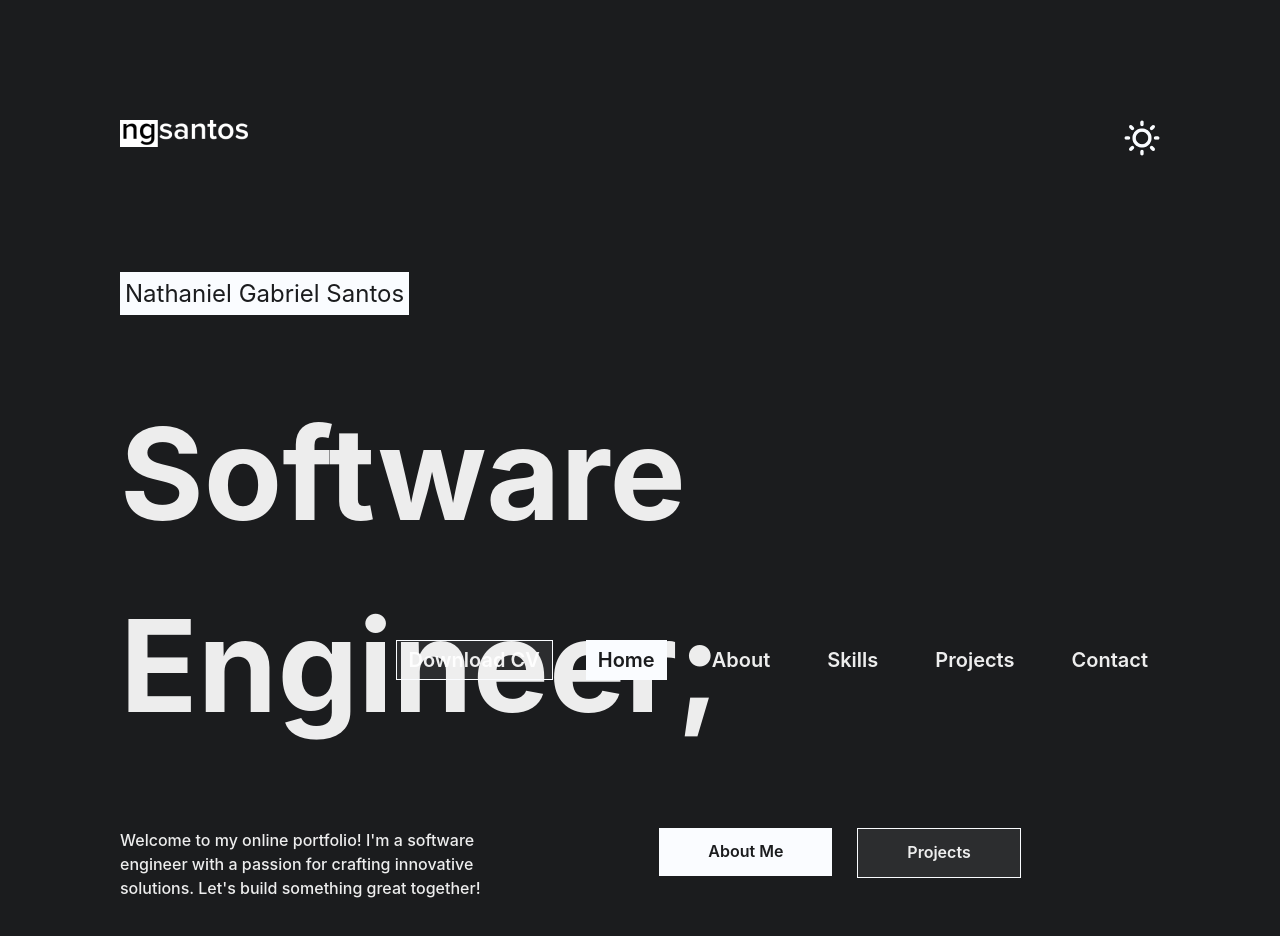
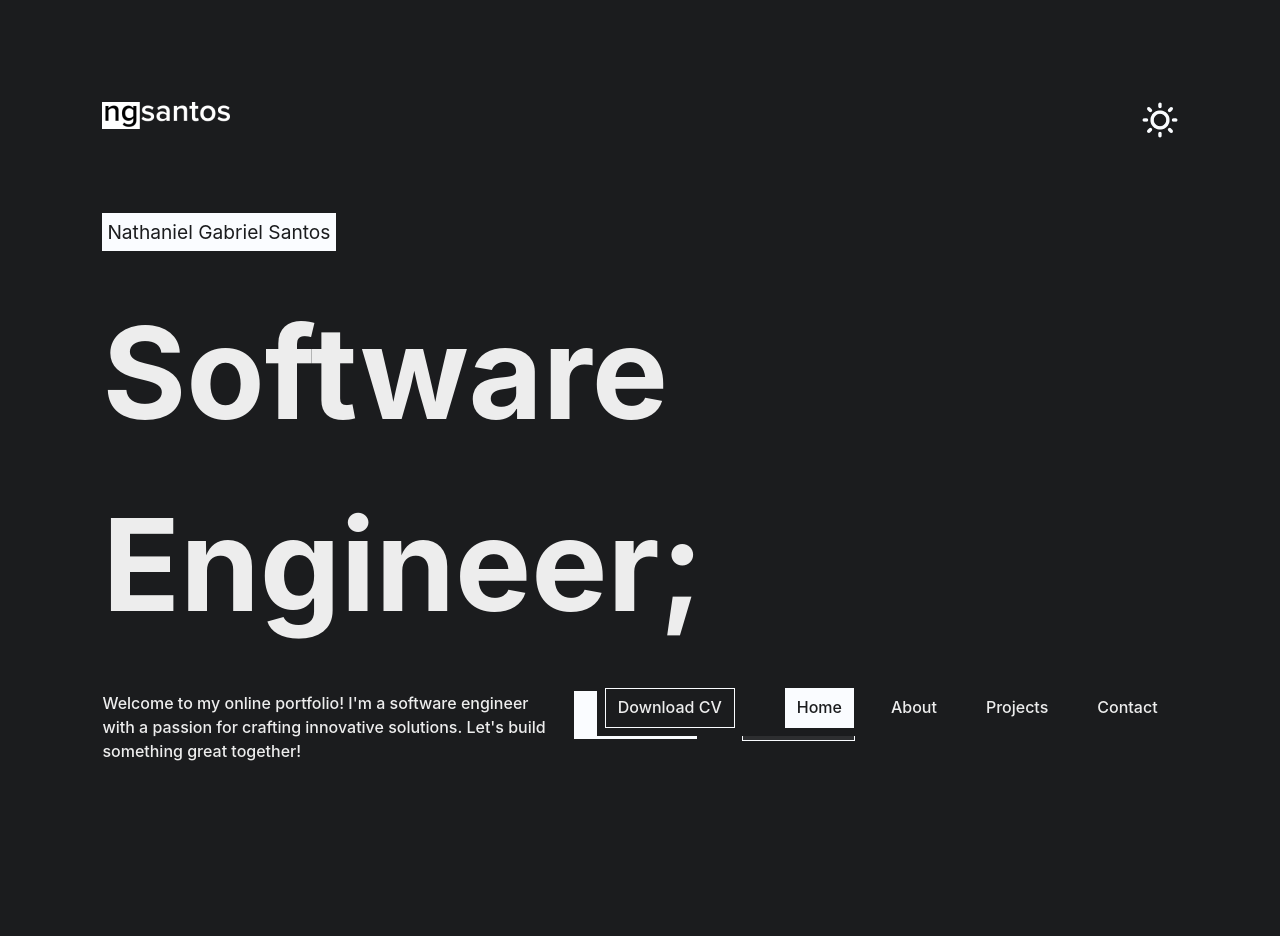
Before and after one commit to gabesantos21/ngsantos-portfolio, a React (Vite) app: page / in a window 1280 px wide. Shown: the top 936 px of the page. After the commit the page ends 866 px from the top, so only its background shows below. Built offline with nearby package versions, Linux system fonts and the light colour scheme.

Commit message:
made home page responsive, collapsable bottom nav

```diff
--- a/src/App.tsx
+++ b/src/App.tsx
@@ -1,20 +1,14 @@
 import { Box } from '@chakra-ui/react';
 import Nav from './components/navbar/navbar';
-import BottomNav from './components/navbar/bottomNavbar';
 import config from './config/config';
 import { useState } from 'react';
-import {
-  Route,
-  Routes,
-  Navigate,
-  useNavigate,
-} from 'react-router-dom';
+import { Route, Routes, Navigate, useNavigate } from 'react-router-dom';
 import Home from './pages/home';
 import Error from './pages/error';
 import About from './pages/about';
-import Skills from './pages/skills';
 import Projects from './pages/projects';
 import Contact from './pages/contact';
+import BottomNavBar from './components/navbar/bottomNavbar';
 
 function App() {
   const navigate = useNavigate();
@@ -29,16 +23,21 @@ function App() {
     <>
       <Box m={config.margin}>
         <Nav />
-        <BottomNav active={active} onSelectNav={(nav) => onNavigate(nav)} />
         <Routes>
-            <Route path="/" element={<Home onSelectNav={(nav) => onNavigate(nav)}/>} />
+          <Route
+            path="/"
+            element={<Home onSelectNav={(nav) => onNavigate(nav)} />}
+          />
           <Route path="/About" element={<About />} />
-            <Route path="/Skills" element={<Skills />} />
           <Route path="/Projects" element={<Projects />} />
           <Route path="/Contact" element={<Contact />} />
           <Route path="/404" element={<Error />} />
           <Route path="*" element={<Navigate to="/404" />} />
         </Routes>
+        <BottomNavBar
+          active={active}
+          onSelectNav={(nav: string) => onNavigate(nav)}
+        />
       </Box>
     </>
   );
--- a/src/components/navbar/bottomNavbar.tsx
+++ b/src/components/navbar/bottomNavbar.tsx
@@ -1,15 +1,181 @@
-import { Flex, Button, HStack, Spacer, useColorMode } from '@chakra-ui/react';
+import {
+  Box,
+  Flex,
+  IconButton,
+  Stack,
+  Collapse,
+  useDisclosure,
+  Button,
+  useColorMode,
+} from '@chakra-ui/react';
+import { HamburgerIcon, CloseIcon } from '@chakra-ui/icons';
 import config from '../../config/config';
-import { Link } from 'react-router-dom';
+
+export default function BottomNavBar({
+  active,
+  onSelectNav,
+}: BottomNavBarInterface) {
+  const { isOpen, onToggle } = useDisclosure();
+  // const { colorMode } = useColorMode();
+
+  return (
+    <Box position={'fixed'} right={config.margin} bottom={config.margin}>
+      <Collapse in={isOpen} animateOpacity>
+        <MobileNav active={active} onSelectNav={onSelectNav} />
+      </Collapse>
+      <Flex alignItems="end">
+        <Flex flex={{ base: 1 }} justify={{ base: 'center', md: 'start' }}>
+          <Flex display={{ base: 'none', md: 'flex' }}>
+            <DesktopNav active={active} onSelectNav={onSelectNav} />
+          </Flex>
+        </Flex>
+        <Flex
+          flex={{ base: 1, md: 'auto' }}
+          display={{ base: 'flex', md: 'none' }}
+          justifyContent="end"
+        >
+          <IconButton
+            onClick={onToggle}
+            icon={
+              isOpen ? (
+                <CloseIcon
+                  // _hover={{
+                  //   bg: colorMode === 'light' ? config.black : config.white,
+                  //   color: colorMode === 'light' ? config.white : config.black,
+                  // }}
+                  w={7}
+                  h={7}
+                />
+              ) : (
+                <HamburgerIcon
+                  // _hover={{
+                  //   bg: colorMode === 'light' ? config.black : config.white,
+                  //   color: colorMode === 'light' ? config.white : config.black,
+                  // }}
+                  w={9}
+                  h={9}
+                />
+              )
+            }
+            variant={'ghost'}
+            aria-label={'Toggle Navigation'}
+          />
+        </Flex>
+      </Flex>
+    </Box>
+  );
+}
+
+const DesktopNav = ({ active, onSelectNav }: BottomNavBarInterface) => {
+  const { colorMode } = useColorMode();
+
+  return (
+    <Stack
+      direction={'row'}
+      gap={'25px'}
+      justifyContent={'end'}
+      bg={colorMode === 'dark' ? config.black : config.white}
+      p={2}
+    >
+      <Box>
+        <Button
+          p={'7px 12px'}
+          fontSize={'md'}
+          fontWeight={500}
+          variant={'ghost'}
+          borderRadius={0}
+          border={`1px solid ${
+            colorMode === 'light' ? config.black : config.white
+          }`}
+          onClick={() => onSelectNav('#')}
+          _hover={{
+            bg: colorMode === 'light' ? config.black : config.white,
+            color: colorMode === 'light' ? config.white : config.black,
+          }}
+          _active={{
+            bg: colorMode === 'light' ? config.black : config.white,
+            color: colorMode === 'light' ? config.white : config.black,
+          }}
+        >
+          Download CV
+        </Button>
+      </Box>
+      {NAV_ITEMS.map((navItem) => (
+        <Box key={navItem.title}>
+          {navItem.title !== 'Download CV' && (
+            <Button
+              p={'7px 12px'}
+              fontSize={'md'}
+              fontWeight={500}
+              variant={'ghost'}
+              borderRadius={0}
+              onClick={() => onSelectNav(navItem.href)}
+              isActive={active === navItem.href}
+              _hover={{
+                bg: colorMode === 'light' ? config.black : config.white,
+                color: colorMode === 'light' ? config.white : config.black,
+              }}
+              _active={{
+                bg: colorMode === 'light' ? config.black : config.white,
+                color: colorMode === 'light' ? config.white : config.black,
+              }}
+            >
+              {navItem.title}
+            </Button>
+          )}
+        </Box>
+      ))}
+    </Stack>
+  );
+};
+
+const MobileNav = ({ active, onSelectNav }: BottomNavBarInterface) => {
+  const { colorMode } = useColorMode();
+
+  return (
+    <Stack pb={4} display={{ md: 'none' }}>
+      {NAV_ITEMS.map((navItem) => (
+        <Stack>
+          <Button
+            justifyContent={'end'}
+            borderRadius={0}
+            fontWeight={500}
+            m={1.5}
+            variant={'none'}
+            onClick={() => onSelectNav(navItem.href)}
+            isActive={active === navItem.href}
+            _hover={{
+              bg: colorMode === 'light' ? config.black : config.white,
+              color: colorMode === 'light' ? config.white : config.black,
+            }}
+            _active={{
+              bg: colorMode === 'light' ? config.black : config.white,
+              color: colorMode === 'light' ? config.white : config.black,
+            }}
+          >
+            {navItem.title}
+          </Button>
+        </Stack>
+      ))}
+    </Stack>
+  );
+};
 
 export interface BottomNavBarInterface {
   active?: string;
   onSelectNav: (nav: string) => void;
 }
 
-export default function BottomNav({ active, onSelectNav }: BottomNavBarInterface) {
-  const { colorMode } = useColorMode();
-  const navItems = [
+interface NavItem {
+  title: string;
+  href: string;
+}
+
+const NAV_ITEMS: Array<NavItem> = [
+  {
+    title: 'Download CV',
+    href: '#',
+  },
   {
     title: 'Home',
     href: '/',
@@ -17,10 +183,6 @@ export default function BottomNav({ active, onSelectNav }: BottomNavBarInterface
   {
     title: 'About',
     href: '/About',
-    },
-    {
-      title: 'Skills',
-      href: '/Skills',
   },
   {
     title: 'Projects',
@@ -31,64 +193,3 @@ export default function BottomNav({ active, onSelectNav }: BottomNavBarInterface
     href: '/Contact',
   },
 ];
-
-  // TODO transfer all styles to seperate stylesheet file and use className Attribute
-
-  return (
-    <Flex
-      justifyContent={'space-between'}
-      style={{ position: 'fixed', right: config.margin, bottom: config.margin }}
-    >
-      <Spacer />
-      <HStack>
-        <Button
-          whiteSpace="normal"
-          textAlign="left"
-          _hover={{
-            bg: colorMode === 'light' ? config.black : config.white,
-            color: colorMode === 'light' ? config.white : config.black,
-          }}
-          m={'0 0 0 25px'}
-          style={{
-            padding: '7px 12px',
-            borderRadius: 0,
-            border: `1px solid ${
-              colorMode === 'light' ? config.black : config.white
-            }`,
-            fontSize: '20px',
-          }}
-        >
-          Download CV
-        </Button>
-        {navItems.map((navItem) => (
-          // <Link to={navItem.href} key={navItem.title}>
-          <Button
-            key={navItem.title}
-            whiteSpace="normal"
-            textAlign="left"
-            variant="ghost"
-            _hover={{
-              bg: colorMode === 'light' ? config.black : config.white,
-              color: colorMode === 'light' ? config.white : config.black,
-            }}
-            m={'0 0 0 25px'}
-            onClick={() => onSelectNav(navItem.href)}
-            isActive={active === navItem.href}
-            _active={{
-              bg: colorMode === 'light' ? config.black : config.white,
-              color: colorMode === 'light' ? config.white : config.black,
-            }}
-            style={{
-              padding: '7px 12px',
-              borderRadius: 0,
-              fontSize: '20px',
-            }}
-          >
-            {navItem.title}
-          </Button>
-          // </Link>
-        ))}
-      </HStack>
-    </Flex>
-  );
-}
--- a/src/config/config.ts
+++ b/src/config/config.ts
@@ -1,5 +1,70 @@
 export default {
   black: '#1B1C1E',
   white: '#FAFCFF',
-  margin: '120px',
+  margin: { base: '8%' },
+
+  // const breakpoints = {
+  //   sm: '30em', // 480px
+  //   md: '48em', // 768px
+  //   lg: '62em', // 992px
+  //   xl: '80em', // 1280px
+  //   '2xl': '96em', // 1536px
+  // }
+
+  marginBig: {
+    sm: '100px',
+    base: '120px',
+    md: '70px',
+    lg: '70px',
+    xl: '80px',
+    '2xl': '160px',
+  },
+  marginSmall: {
+    sm: '20px',
+    base: '30px',
+    md: '60px',
+    lg: '30px',
+    xl: '30px',
+    '2xl': '60px',
+  },
+  font_text: {
+    sm: '1em',
+    base: '1em',
+    md: '1.2em',
+    lg: '1.2em',
+    xl: '1.2em',
+    '2xl': '1.5em',
+  },
+  font_smallText: {
+    sm: '0.9em',
+    base: '0.9em',
+    md: '1.2em',
+    lg: '1.2em',
+    xl: '1em',
+    '2xl': '1.1em',
+  },
+  font_header: {
+    sm: '5em',
+    base: '5em',
+    md: '5em',
+    lg: '8em',
+    xl: '8em',
+    '2xl': '8em',
+  },
+  buttonPy: {
+    base: '24px',
+    sm: '24px',
+    md: '24px',
+    lg: '24px',
+    xl: '24px',
+    '2xl': '24px',
+  },
+  buttonPx: {
+    base: '24px',
+    sm: '24px',
+    md: '24px',
+    lg: '24px',
+    xl: '24px',
+    '2xl': '24px',
+  },
 };
--- a/src/index.css
+++ b/src/index.css
@@ -1,9 +1,15 @@
 ::-moz-selection {
-    background: #AFAFAF;
-  }
-  ::-webkit-selection {
-    background: #AFAFAF;
-  }
-  ::selection {
-    background: #AFAFAF;
-  }
+  background: #afafaf;
+}
+::-webkit-selection {
+  background: #afafaf;
+}
+::selection {
+  background: #afafaf;
+}
+
+* {
+  padding: 0;
+  border: 0;
+  box-sizing: border-box;
+}
--- a/src/pages/home.tsx
+++ b/src/pages/home.tsx
@@ -4,7 +4,6 @@ import {
   useColorMode,
   Text,
   Flex,
-  Spacer,
   Button,
 } from '@chakra-ui/react';
 import config from '../config/config';
@@ -12,9 +11,8 @@ import { BottomNavBarInterface } from '../components/navbar/bottomNavbar';
 
 export default function Home({ onSelectNav }: BottomNavBarInterface) {
   const { colorMode } = useColorMode();
-
   return (
-    <Box marginTop={'120px'}>
+    <Box mt={config.marginBig}>
       <Highlight
         query="Nathaniel Gabriel Santos"
         styles={{
@@ -22,38 +20,69 @@ export default function Home({ onSelectNav }: BottomNavBarInterface) {
           py: '7px',
           bg: colorMode === 'light' ? config.black : config.white,
           color: colorMode === 'light' ? config.white : config.black,
-          fontSize: '24px',
+          fontSize: config.font_text,
         }}
       >
         Nathaniel Gabriel Santos
       </Highlight>
-      <Box marginTop={'66px'}>
-        <Text fontSize={'128px'} fontWeight="700">
+      <Box mt={config.marginSmall}>
+        <Text fontSize={config.font_header} fontWeight="700">
           Software Engineer;
         </Text>
       </Box>
-      <Box marginTop={'66px'}>
-        <Flex justifyContent={'space-between'}>
-          <Box w={400}>
-            <Text fontSize={'16px'} fontWeight="500">
+      <Box mt={config.marginSmall}>
+        <Flex
+          justifyContent={'space-between'}
+          direction={{
+            base: 'column',
+            md: 'column',
+            lg: 'row',
+            xl: 'row',
+            '2xl': 'row',
+          }}
+          w={'70%'}
+        >
+          <Box pr={5}>
+            <Text
+              fontSize={config.font_smallText}
+              fontWeight="500"
+              justifyContent="justified"
+            >
               Welcome to my online portfolio! I'm a software engineer with a
               passion for crafting innovative solutions. Let's build something
               great together!
             </Text>
           </Box>
-          <Spacer />
+          <Flex
+            mt={{
+              sm: '50px',
+              base: '50px',
+              md: '50px',
+              lg: '0px',
+              xl: '0px',
+              '2xl': '0px',
+            }}
+            justify={'start'}
+            mb={{
+              sm: '100px',
+              base: '100px',
+              md: '100px',
+              lg: '0px',
+              xl: '0px',
+              '2xl': '0px',
+            }}
+            gap={5}
+          >
             <Button
-            whiteSpace="normal"
-            textAlign="left"
-            variant="ghost"
+              fontSize={config.font_smallText}
               _hover={{
                 bg: colorMode === 'light' ? config.white : config.black,
                 color: colorMode === 'light' ? config.black : config.white,
               }}
+              py={config.buttonPy}
+              px={config.buttonPx}
+              borderRadius={0}
               style={{
-              padding: '24px 49px',
-              borderRadius: 0,
-              fontSize: '16px',
                 background: colorMode === 'light' ? config.black : config.white,
                 color: colorMode === 'light' ? config.white : config.black,
               }}
@@ -62,26 +91,26 @@ export default function Home({ onSelectNav }: BottomNavBarInterface) {
               About Me
             </Button>
             <Button
-            whiteSpace="normal"
-            textAlign="left"
+              fontSize={config.font_smallText}
               _hover={{
                 bg: colorMode === 'light' ? config.black : config.white,
                 color: colorMode === 'light' ? config.white : config.black,
               }}
-            marginLeft={'25px'}
+              ml={{ base: '0px', xl: '25px', '2xl': '25px' }}
+              py={config.buttonPy}
+              px={config.buttonPx}
               style={{
-              padding: '24px 49px',
                 borderRadius: 0,
                 border: `1px solid ${
                   colorMode === 'light' ? config.black : config.white
                 }`,
-              fontSize: '16px',
               }}
               onClick={() => onSelectNav('/Projects')}
             >
               Projects
             </Button>
-          <Spacer />
+          </Flex>
+          {/* <Spacer /> */}
         </Flex>
       </Box>
     </Box>
--- a/src/pages/skills.tsx
+++ /dev/null
@@ -1,9 +0,0 @@
-import React from 'react'
-
-const skills = () => {
-  return (
-    <div>skills</div>
-  )
-}
-
-export default skills
```
Lines whose indentation alone changed are shown as unchanged.
